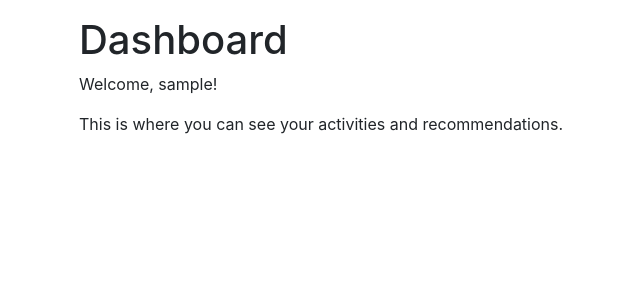
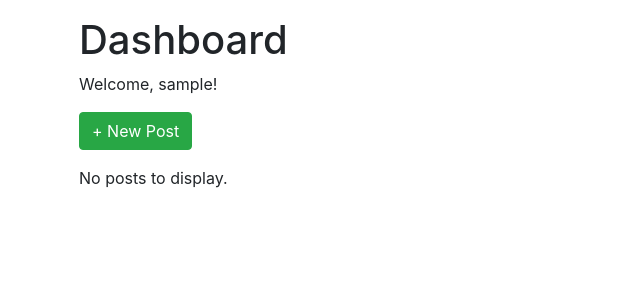
Before and after one commit to skander-kechaou/tsn, a Flask app: page /dashboard in a window 1280 px wide. Shown: the part 56-356 px from the top of the page, without its empty margins (6-646 px from the left). Run offline with Flask 3, Linux system fonts and the light colour scheme; a user stored in the database is signed in; tables that the repository leaves empty hold one stand-in row (values such as "Sample post"); some libraries are stand-ins or nearby versions.

Commit message:
Created working base for post creation

```diff
--- a/app/connections/routes.py
+++ b/app/connections/routes.py
@@ -14,7 +14,6 @@
 @bp.route('/connections/add', methods=['POST'])
 @login_required
 def add_connection():
-    # Handle logic to add a friend (e.g., via a form submission)
     new_friend_username = request.form.get('username')
     # Lookup user and update your connection table/graph structure
     flash(f"Connection request sent to {new_friend_username}", "success")
--- a/app/main/routes.py
+++ b/app/main/routes.py
@@ -1,6 +1,9 @@
 # app/main/routes.py
-from flask import Blueprint, render_template
-from flask_user import login_required
+from flask import Blueprint, render_template, request, redirect, url_for
+from flask_user import login_required, current_user
+
+from app.models import Post, VisibilityEnum
+from app import db
 
 bp = Blueprint('main', __name__, template_folder='templates')
 
@@ -11,5 +14,28 @@
 @bp.route('/dashboard')
 @login_required
 def dashboard():
-    # Here, you can query for recent activities, friend suggestions, etc.
-    return render_template('main/dashboard.html')
+    # get posts
+    posts = Post.query.filter(
+        (Post.visibility == VisibilityEnum.PUBLIC) |
+        ((Post.visibility == VisibilityEnum.FRIENDS) & (Post.user_id.in_(current_user.friend_ids()))) |
+        ((Post.visibility == VisibilityEnum.PRIVATE) & (Post.user_id == current_user.id))
+    ).all()
+
+    return render_template('main/dashboard.html', posts=posts)
+
+@bp.route('/create_post', methods=['GET', 'POST'])
+@login_required
+def create_post():
+    if request.method == 'POST':
+        content = request.form['content']
+        visibility = request.form['visibility']
+        post = Post(
+            user_id=current_user.id,
+            content=content,
+            visibility=VisibilityEnum(visibility)
+        )
+        db.session.add(post)
+        db.session.commit()
+        return redirect(url_for('main.dashboard'))
+
+    return render_template('main/create_post.html')
--- a/app/models.py
+++ b/app/models.py
@@ -1,16 +1,42 @@
+# app/models.py
+from enum import Enum
 from . import db
 from flask_user import UserMixin
+
+# Association table for bi-directional friendships
+friendships = db.Table('friendships', db.Column('user_id', db.Integer, db.ForeignKey('user.id'), primary_key=True),
+    db.Column('friend_id', db.Integer, db.ForeignKey('user.id'), primary_key=True))
+
+
+class VisibilityEnum(Enum):
+    PUBLIC = "public"
+    FRIENDS = "friends"
+    PRIVATE = "private"
 
 
 class User(db.Model, UserMixin):
     id = db.Column(db.Integer, primary_key=True)
     active = db.Column('is_active', db.Boolean(), nullable=False, server_default='1')
-
     username = db.Column(db.String(64), nullable=False, unique=True)
     email = db.Column(db.String(255), nullable=True, unique=True)
     email_confirmed_at = db.Column(db.DateTime())
+    password = db.Column(db.String(255), nullable=False)
 
-    password = db.Column(db.String(255), nullable=False)
+    # Self-referencing many-to-many for friendships
+    friends = db.relationship('User', secondary=friendships, primaryjoin=(friendships.c.user_id == id),
+        secondaryjoin=(friendships.c.friend_id == id), backref='friend_of')
+
+    def friend_ids(self):
+        """Return a list of user IDs that this user considers friends."""
+        return [friend.id for friend in self.friends]
 
     def __repr__(self):
         return f"<User {self.username}>"
+
+
+class Post(db.Model):
+    id = db.Column(db.Integer, primary_key=True)
+    user_id = db.Column(db.Integer, db.ForeignKey('user.id'), nullable=False)
+    content = db.Column(db.Text, nullable=False)
+    visibility = db.Column(db.Enum(VisibilityEnum), default=VisibilityEnum.PUBLIC, nullable=False)
+    user = db.relationship('User', backref='posts')
--- a/app/profile/forms.py
+++ b/app/profile/forms.py
@@ -2,7 +2,7 @@
 from wtforms import StringField, SubmitField
 from wtforms.validators import DataRequired
 
+
 class EditProfileForm(FlaskForm):
     username = StringField('Username', validators=[DataRequired()])
-    # Add other fields like bio, interests, etc.
     submit = SubmitField('Save Changes')
--- a/templates/main/dashboard.html
+++ b/templates/main/dashboard.html
@@ -1,6 +1,21 @@
 {% extends "base.html" %}
+
 {% block content %}
   <h1>Dashboard</h1>
   <p>Welcome, {{ current_user.username }}!</p>
-  <p>This is where you can see your activities and recommendations.</p>
+  <a href="{{ url_for('main.create_post') }}" class="btn btn-success mb-3">+ New Post</a>
+
+  {% if posts %}
+    <div class="list-group">
+      {% for post in posts %}
+        <div class="list-group-item">
+          <strong>{{ post.user.username }}</strong>
+          <small class="text-muted">({{ post.visibility.value.capitalize() }})</small>
+          <p class="mt-2">{{ post.content }}</p>
+        </div>
+      {% endfor %}
+    </div>
+  {% else %}
+    <p>No posts to display.</p>
+  {% endif %}
 {% endblock %}
```
Also changed, not shown: migrations/versions/464d45ed9fa5_add_visibility_to_post.py (added, +35 -0 lines), migrations/versions/49281d1858b6_add_friendships_table_and_friend_ids_.py (added, +34 -0 lines), templates/main/create_post.html (added, +22 -0 lines).
